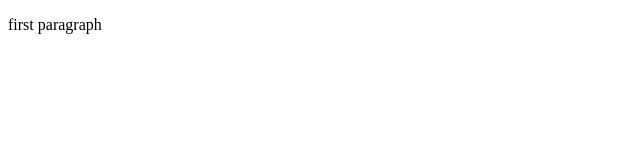
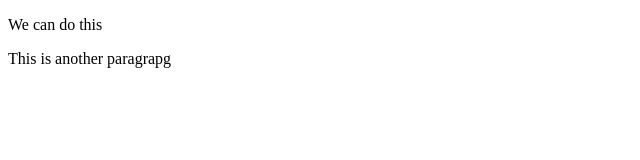
Before and after one commit to Kokostar25/learning-git, a plain HTML site: page index.html in a window 1280 px wide. Shown: the whole page, without its empty margins (0-640 px from the left). Drawn offline with Linux system fonts and the light colour scheme.

Commit message:
added another p tag

```diff
--- a/index.html
+++ b/index.html
@@ -4,6 +4,7 @@
     <title>Learning GIT</title>
   </head>
   <body>
-    <p>first paragraph</p>
+    <p>We can do this</p>
+    <p>This is another paragrapg</p>
   </body>
 </html>
```
